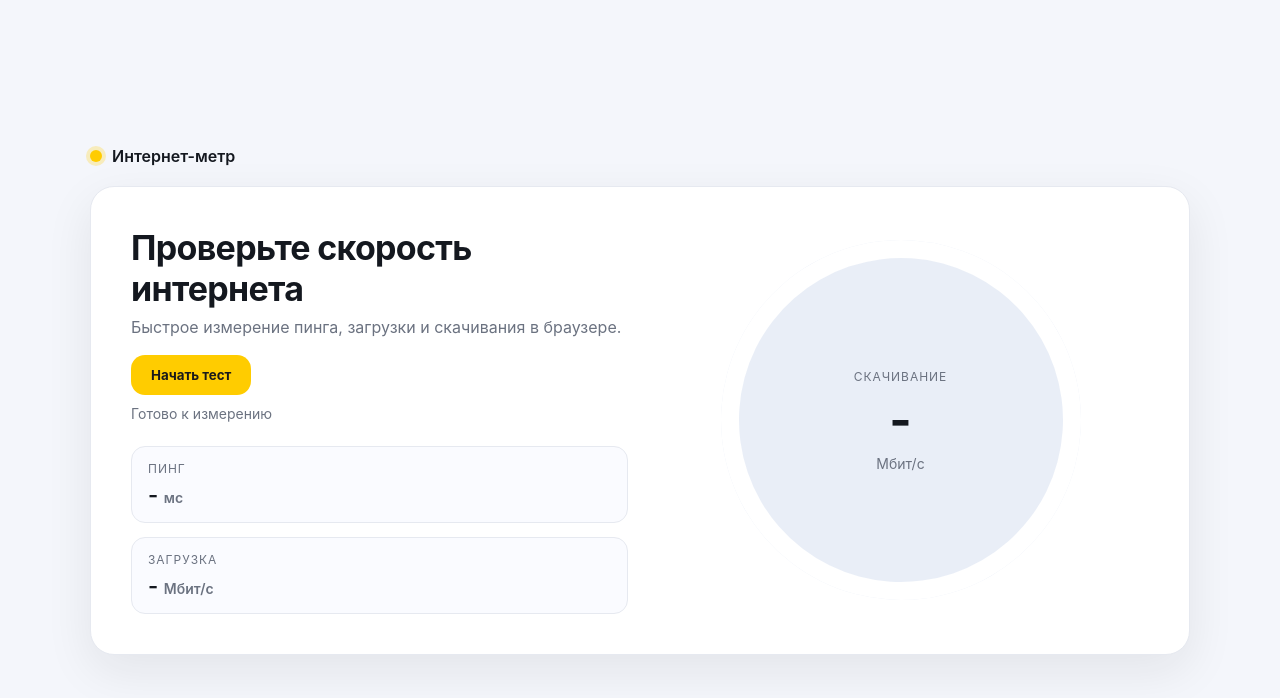
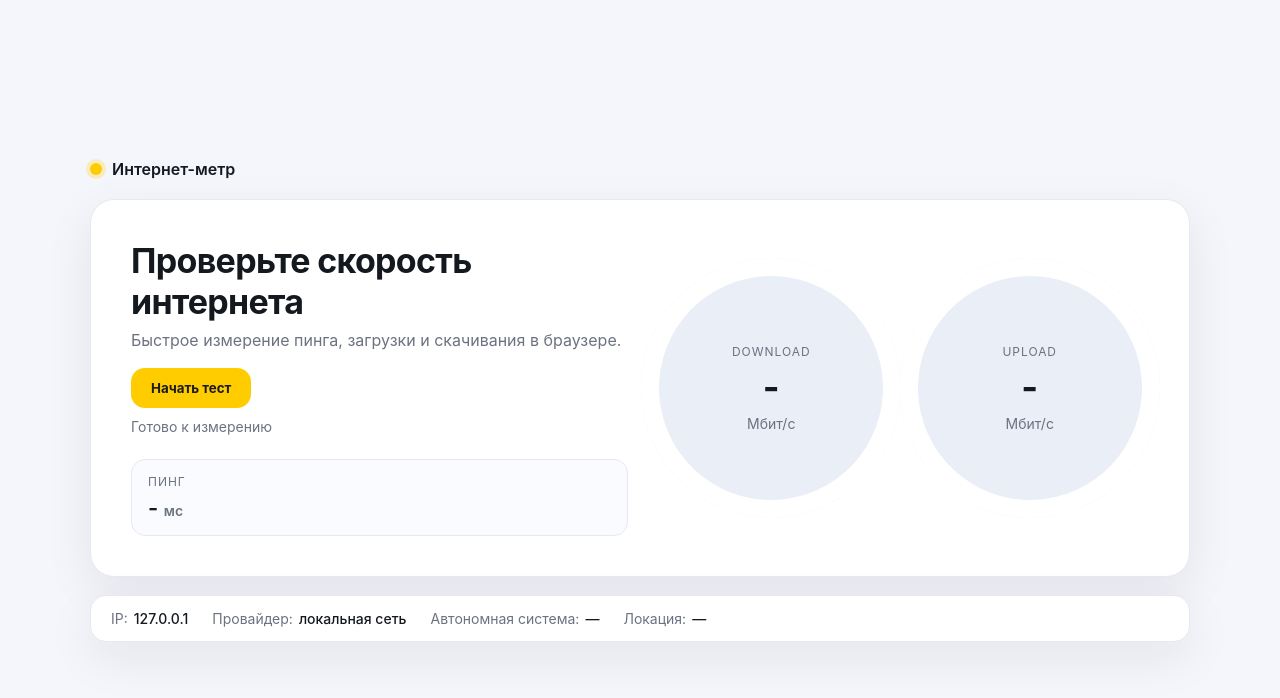
Before and after one commit to shilnikovAD/internet_checker, a FastAPI app: page / in a window 1280 px wide. Shown: the top 698 px of the page. Run offline with FastAPI, Linux system fonts and the light colour scheme.

Commit message:
add upload/download gauges and /api/whoami with ASN lookup
- Split single gauge into separate Download/Upload meters with live
  progress for both directions (XHR upload.onprogress for upload).
- Add /api/whoami endpoint that resolves client IP via ip-api.com,
  parses the AS number, and caches results for 1h to stay under the
  free tier rate limit.
- Render IP / ISP / AS (linked to bgp.he.net) / location below the
  hero block.

Co-Authored-By: Claude Opus 4.7 <noreply@anthropic.com>

```diff
--- a/docker-compose.yml
+++ b/docker-compose.yml
@@ -18,8 +18,11 @@ services:
     restart: unless-stopped
     ports:
       - "80:80"
+      - "8443:443"
     volumes:
       - ./nginx/nginx.conf:/etc/nginx/nginx.conf:ro
+      - /etc/letsencrypt:/etc/letsencrypt:ro
+      - /var/www/certbot:/var/www/certbot:ro
     depends_on:
       app:
         condition: service_healthy
--- a/main.py
+++ b/main.py
@@ -2,8 +2,11 @@ from fastapi import FastAPI, Request
 from fastapi.responses import HTMLResponse, StreamingResponse
 from fastapi.staticfiles import StaticFiles
 from fastapi.templating import Jinja2Templates
+import ipaddress
 import os
 import time
+
+import httpx
 
 BASE_DIR = os.path.dirname(os.path.abspath(__file__))
 TEMPLATES_DIR = os.path.join(BASE_DIR, "templates")
@@ -16,6 +19,9 @@ templates = Jinja2Templates(directory=TEMPLATES_DIR)
 
 MAX_DOWNLOAD_BYTES = 50 * 1024 * 1024
 MAX_UPLOAD_BYTES = 50 * 1024 * 1024
+
+WHOIS_CACHE_TTL = 60 * 60
+_whois_cache: dict[str, tuple[float, dict]] = {}
 
 
 def iter_bytes(total_bytes: int, chunk_size: int = 256 * 1024):
@@ -59,3 +65,67 @@ async def upload(request: Request):
         if received > MAX_UPLOAD_BYTES:
             break
     return {"received_bytes": received}
+
+
+def _client_ip(request: Request) -> str:
+    real_ip = request.headers.get("x-real-ip")
+    if real_ip:
+        return real_ip.strip()
+    forwarded = request.headers.get("x-forwarded-for")
+    if forwarded:
+        return forwarded.split(",")[0].strip()
+    return request.client.host if request.client else ""
+
+
+def _is_public_ip(ip: str) -> bool:
+    try:
+        addr = ipaddress.ip_address(ip)
+    except ValueError:
+        return False
+    return not (addr.is_private or addr.is_loopback or addr.is_link_local or addr.is_reserved)
+
+
+def _parse_as_number(as_field: str) -> int | None:
+    if not as_field.startswith("AS"):
+        return None
+    head = as_field.split(" ", 1)[0][2:]
+    return int(head) if head.isdigit() else None
+
+
+async def _lookup_ip(ip: str) -> dict:
+    cached = _whois_cache.get(ip)
+    if cached and time.time() - cached[0] < WHOIS_CACHE_TTL:
+        return cached[1]
+
+    params = {"fields": "status,country,city,isp,org,as,asname,query"}
+    try:
+        async with httpx.AsyncClient(timeout=5.0) as client:
+            resp = await client.get(f"http://ip-api.com/json/{ip}", params=params)
+            data = resp.json()
+    except Exception:
+        return {"ip": ip}
+
+    if data.get("status") != "success":
+        result: dict = {"ip": ip}
+    else:
+        as_field = data.get("as") or ""
+        result = {
+            "ip": data.get("query") or ip,
+            "country": data.get("country"),
+            "city": data.get("city"),
+            "isp": data.get("isp"),
+            "org": data.get("org"),
+            "as": as_field,
+            "as_number": _parse_as_number(as_field),
+            "asname": data.get("asname"),
+        }
+    _whois_cache[ip] = (time.time(), result)
+    return result
+
+
+@app.get("/api/whoami")
+async def whoami(request: Request):
+    ip = _client_ip(request)
+    if not ip or not _is_public_ip(ip):
+        return {"ip": ip, "private": True}
+    return await _lookup_ip(ip)
--- a/requirements.txt
+++ b/requirements.txt
@@ -1,3 +1,4 @@
 fastapi==0.115.0
 uvicorn[standard]==0.30.6
 jinja2==3.1.4
+httpx==0.27.2
--- a/static/css/style.css
+++ b/static/css/style.css
@@ -148,8 +148,16 @@ h1 {
   justify-content: center;
 }
 
+.gauges {
+  display: grid;
+  grid-template-columns: repeat(2, minmax(0, 1fr));
+  gap: 20px;
+  width: 100%;
+  justify-items: center;
+}
+
 .gauge {
-  width: min(360px, 72vw);
+  width: min(260px, 42vw);
   aspect-ratio: 1;
   position: relative;
   display: grid;
@@ -185,13 +193,53 @@ h1 {
 }
 
 .gauge-value {
-  font-size: 48px;
+  font-size: 36px;
   font-weight: 700;
 }
 
 .gauge-unit {
   font-size: 14px;
   color: var(--muted);
+}
+
+.whoami {
+  margin-top: 18px;
+  background: var(--card);
+  border: 1px solid var(--border);
+  border-radius: 16px;
+  padding: 14px 20px;
+  box-shadow: var(--shadow);
+  display: flex;
+  flex-wrap: wrap;
+  gap: 8px 24px;
+  font-size: 14px;
+}
+
+.whoami-row {
+  display: inline-flex;
+  gap: 6px;
+  align-items: baseline;
+}
+
+.whoami-label {
+  color: var(--muted);
+}
+
+.whoami-value {
+  color: var(--text);
+  font-weight: 500;
+  word-break: break-all;
+}
+
+.whoami-value a {
+  color: inherit;
+  text-decoration: underline;
+  text-decoration-color: var(--accent);
+  text-underline-offset: 3px;
+}
+
+.whoami-value a:hover {
+  text-decoration-color: var(--accent-hover);
 }
 
 @keyframes dot-pulse {
@@ -213,6 +261,14 @@ h1 {
     font-size: 28px;
   }
 
+  .gauges {
+    grid-template-columns: 1fr;
+  }
+
+  .gauge {
+    width: min(320px, 72vw);
+  }
+
   .gauge-value {
     font-size: 40px;
   }
--- a/static/js/app.js
+++ b/static/js/app.js
@@ -3,7 +3,8 @@ const statusEl = document.getElementById("status");
 const pingEl = document.getElementById("ping");
 const downloadEl = document.getElementById("download");
 const uploadEl = document.getElementById("upload");
-const gaugeRing = document.querySelector(".gauge-ring");
+const downloadRing = document.querySelector('.gauge[data-kind="download"] .gauge-ring');
+const uploadRing = document.querySelector('.gauge[data-kind="upload"] .gauge-ring');
 const brandDot = document.querySelector(".brand-dot");
 
 const DOWNLOAD_SIZE = 50 * 1024 * 1024;
@@ -14,15 +15,19 @@ const GAUGE_MAX_DEG = 240;
 const setStatus = (text) => (statusEl.textContent = text);
 const formatMbps = (v) => v.toFixed(2);
 
-function setGauge(speedMbps) {
+function setGauge(ring, speedMbps) {
   const deg = Math.min((speedMbps / GAUGE_MAX_MBPS) * GAUGE_MAX_DEG, GAUGE_MAX_DEG);
   const d = deg.toFixed(1);
-  gaugeRing.style.background =
+  ring.style.background =
     `conic-gradient(#ffd54a 0deg, #ffd54a ${d}deg, #e9eef7 ${d}deg, #e9eef7 360deg)`;
 }
 
+const setDownloadGauge = (s) => setGauge(downloadRing, s);
+const setUploadGauge = (s) => setGauge(uploadRing, s);
+
 function setTesting(active) {
-  gaugeRing.classList.toggle("testing", active);
+  downloadRing.classList.toggle("testing", active);
+  uploadRing.classList.toggle("testing", active);
   brandDot.classList.toggle("testing", active);
 }
 
@@ -55,7 +60,7 @@ async function measureDownload(bytes) {
       if (elapsed > 0.15) {
         const speed = ((received * 8) / elapsed) / 1_000_000;
         downloadEl.textContent = formatMbps(speed);
-        setGauge(speed);
+        setDownloadGauge(speed);
       }
     }
 
@@ -70,20 +75,38 @@ async function measureDownload(bytes) {
   return ((bytes * 8) / elapsed) / 1_000_000;
 }
 
-async function measureUpload(bytes) {
+function measureUpload(bytes) {
   const data = new Uint8Array(bytes);
   const chunk = 65536;
   for (let i = 0; i < data.length; i += chunk) {
     window.crypto.getRandomValues(data.subarray(i, i + chunk));
   }
-  const start = performance.now();
-  await fetch("/api/upload", {
-    method: "POST",
-    headers: { "Content-Type": "application/octet-stream" },
-    body: data,
+
+  // XHR is used instead of fetch because fetch() does not expose upload progress.
+  return new Promise((resolve, reject) => {
+    const xhr = new XMLHttpRequest();
+    const start = performance.now();
+
+    xhr.upload.onprogress = (e) => {
+      if (!e.lengthComputable) return;
+      const elapsed = (performance.now() - start) / 1000;
+      if (elapsed > 0.15) {
+        const speed = ((e.loaded * 8) / elapsed) / 1_000_000;
+        uploadEl.textContent = formatMbps(speed);
+        setUploadGauge(speed);
+      }
+    };
+    xhr.onload = () => {
+      const elapsed = (performance.now() - start) / 1000;
+      resolve(((bytes * 8) / elapsed) / 1_000_000);
+    };
+    xhr.onerror = () => reject(new Error("upload failed"));
+    xhr.onabort = () => reject(new Error("upload aborted"));
+
+    xhr.open("POST", "/api/upload");
+    xhr.setRequestHeader("Content-Type", "application/octet-stream");
+    xhr.send(data);
   });
-  const elapsed = (performance.now() - start) / 1000;
-  return ((bytes * 8) / elapsed) / 1_000_000;
 }
 
 async function runTest() {
@@ -91,7 +114,8 @@ async function runTest() {
   pingEl.textContent = "-";
   downloadEl.textContent = "-";
   uploadEl.textContent = "-";
-  setGauge(0);
+  setDownloadGauge(0);
+  setUploadGauge(0);
   setTesting(true);
 
   try {
@@ -99,25 +123,73 @@ async function runTest() {
     const ping = await measurePing();
     pingEl.textContent = ping.toFixed(0);
 
-    setStatus("Измерение скачивания…");
+    setStatus("Измерение download…");
     const download = await measureDownload(DOWNLOAD_SIZE);
     downloadEl.textContent = formatMbps(download);
-    setGauge(download);
+    setDownloadGauge(download);
 
-    setStatus("Измерение загрузки…");
+    setStatus("Измерение upload…");
     const upload = await measureUpload(UPLOAD_SIZE);
     uploadEl.textContent = formatMbps(upload);
+    setUploadGauge(upload);
 
     setStatus("Готово");
   } catch (err) {
     console.error(err);
     setStatus("Ошибка теста. Попробуйте снова.");
-    setGauge(0);
+    setDownloadGauge(0);
+    setUploadGauge(0);
   } finally {
     startBtn.disabled = false;
     setTesting(false);
   }
 }
 
-setGauge(0);
+async function loadWhoami() {
+  const root = document.getElementById("whoami");
+  const ipEl = document.getElementById("whoamiIp");
+  const ispEl = document.getElementById("whoamiIsp");
+  const asEl = document.getElementById("whoamiAs");
+  const geoEl = document.getElementById("whoamiGeo");
+
+  try {
+    const r = await fetch("/api/whoami", { cache: "no-store" });
+    if (!r.ok) return;
+    const d = await r.json();
+
+    ipEl.textContent = d.ip || "—";
+
+    if (d.private) {
+      ispEl.textContent = "локальная сеть";
+      asEl.textContent = "—";
+      geoEl.textContent = "—";
+      root.hidden = false;
+      return;
+    }
+
+    ispEl.textContent = d.isp || d.org || "—";
+
+    if (d.as_number) {
+      const a = document.createElement("a");
+      a.href = `https://bgp.he.net/AS${d.as_number}`;
+      a.target = "_blank";
+      a.rel = "noopener noreferrer";
+      a.textContent = d.as || `AS${d.as_number}`;
+      asEl.replaceChildren(a);
+    } else {
+      asEl.textContent = d.as || "—";
+    }
+
+    const geoParts = [d.city, d.country].filter(Boolean);
+    geoEl.textContent = geoParts.length ? geoParts.join(", ") : "—";
+
+    root.hidden = false;
+  } catch (e) {
+    console.error(e);
+  }
+}
+
+setDownloadGauge(0);
+setUploadGauge(0);
 startBtn.addEventListener("click", runTest);
+void loadWhoami();
--- a/templates/index.html
+++ b/templates/index.html
@@ -27,22 +27,47 @@
             <div class="label">Пинг</div>
             <div class="value"><span id="ping">-</span> <span class="unit">мс</span></div>
           </div>
-          <div class="side-metric">
-            <div class="label">Загрузка</div>
-            <div class="value"><span id="upload">-</span> <span class="unit">Мбит/с</span></div>
-          </div>
         </div>
       </div>
 
       <div class="hero-right">
-        <div class="gauge">
-          <div class="gauge-ring"></div>
-          <div class="gauge-center">
-            <div class="gauge-label">Скачивание</div>
-            <div class="gauge-value"><span id="download">-</span></div>
-            <div class="gauge-unit">Мбит/с</div>
+        <div class="gauges">
+          <div class="gauge" data-kind="download">
+            <div class="gauge-ring"></div>
+            <div class="gauge-center">
+              <div class="gauge-label">Download</div>
+              <div class="gauge-value"><span id="download">-</span></div>
+              <div class="gauge-unit">Мбит/с</div>
+            </div>
+          </div>
+          <div class="gauge" data-kind="upload">
+            <div class="gauge-ring"></div>
+            <div class="gauge-center">
+              <div class="gauge-label">Upload</div>
+              <div class="gauge-value"><span id="upload">-</span></div>
+              <div class="gauge-unit">Мбит/с</div>
+            </div>
           </div>
         </div>
+      </div>
+    </section>
+
+    <section class="whoami" id="whoami" hidden>
+      <div class="whoami-row">
+        <span class="whoami-label">IP:</span>
+        <span class="whoami-value" id="whoamiIp">—</span>
+      </div>
+      <div class="whoami-row">
+        <span class="whoami-label">Провайдер:</span>
+        <span class="whoami-value" id="whoamiIsp">—</span>
+      </div>
+      <div class="whoami-row">
+        <span class="whoami-label">Автономная система:</span>
+        <span class="whoami-value" id="whoamiAs">—</span>
+      </div>
+      <div class="whoami-row">
+        <span class="whoami-label">Локация:</span>
+        <span class="whoami-value" id="whoamiGeo">—</span>
       </div>
     </section>
   </main>
```
Also changed, not shown: 2 other files.
